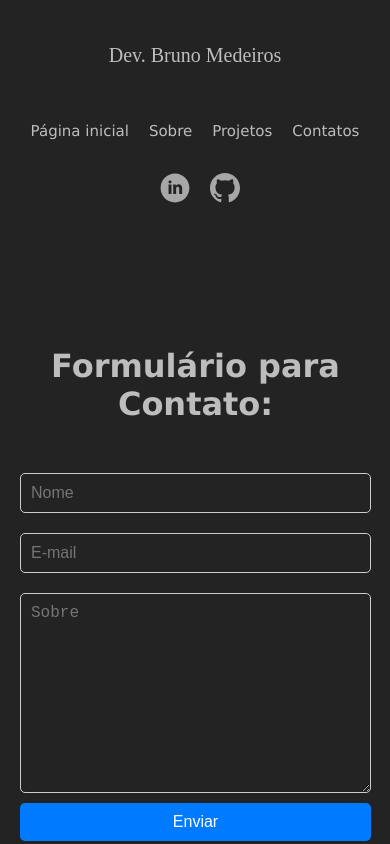
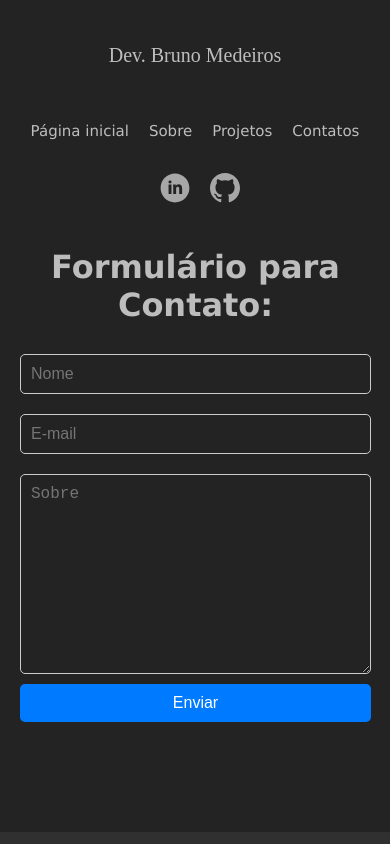
Before and after one commit to brunomedeirosluz/portfolio-bruno-medeiros, a React (Vite) app: page /contact in a window 390 px wide. Shown: the top 844 px of the page. Built offline with nearby package versions, Linux system fonts and the light colour scheme.

Commit message:
arrumando css

```diff
--- a/src/Components/Contact/Contact.css
+++ b/src/Components/Contact/Contact.css
@@ -6,7 +6,6 @@
 
 .name-form {
   margin: 0 auto;
-  padding-bottom: 40px;
   color: rgba(245, 245, 245, 0.733);
   text-align: center;
   padding-top: 50px;
@@ -17,7 +16,7 @@
   max-width: 500px;
   margin: 0 auto;
   padding-top: 70px;
-  padding-bottom: 100px;
+  padding-bottom: 10px;
 }
 
 .contact-form {
@@ -100,11 +99,26 @@
 
 @media (max-width: 480px) {
   .contact-container{
-      padding-bottom: 50px;
+      padding-top: 20px;
       max-width: 90%;
       align-items: center;
   }
 }
+
+@media (max-width: 480px) {
+  .custom-alert {
+      padding: 15px;
+      align-items: center;
+  }
+}
+
+@media (max-width: 480px) {
+  .name-form {
+      padding-top: 1px;
+      padding-bottom: 20px;
+  }
+}
+
 
 
 .contact-container {
--- a/src/Components/Projects/Projects.css
+++ b/src/Components/Projects/Projects.css
@@ -34,7 +34,6 @@ h3 {
     margin: 10px;
 }
 
-
 .project-card:hover {
     transform: translateY(-5px);
 }
@@ -69,7 +68,7 @@ h3 {
     color: #f5f5f5;
     font-weight: 500;
     transition: background-color 0.3s, color 0.3s;
-  }
+}
 
 .project-links a:hover {
     background: linear-gradient(45deg, #13B0F5, #E70FAA);
@@ -86,19 +85,20 @@ h3 {
 @media (max-width: 480px) {
     .projects {
         max-width: 100%;
+        padding-top: 20px;
     }
 }
 
 @media (max-width: 480px) {
     .project-card {
-      width: calc(50% - 20px);
-      max-width: 100%;
+        width: calc(50% - 20px);
+        max-width: 100%;
     }
 }
 
 @media (max-width: 480px) {
     .project-links a {
-      padding: 1px 4px;
+        padding: 1px 4px;
     }
 }
 
```
